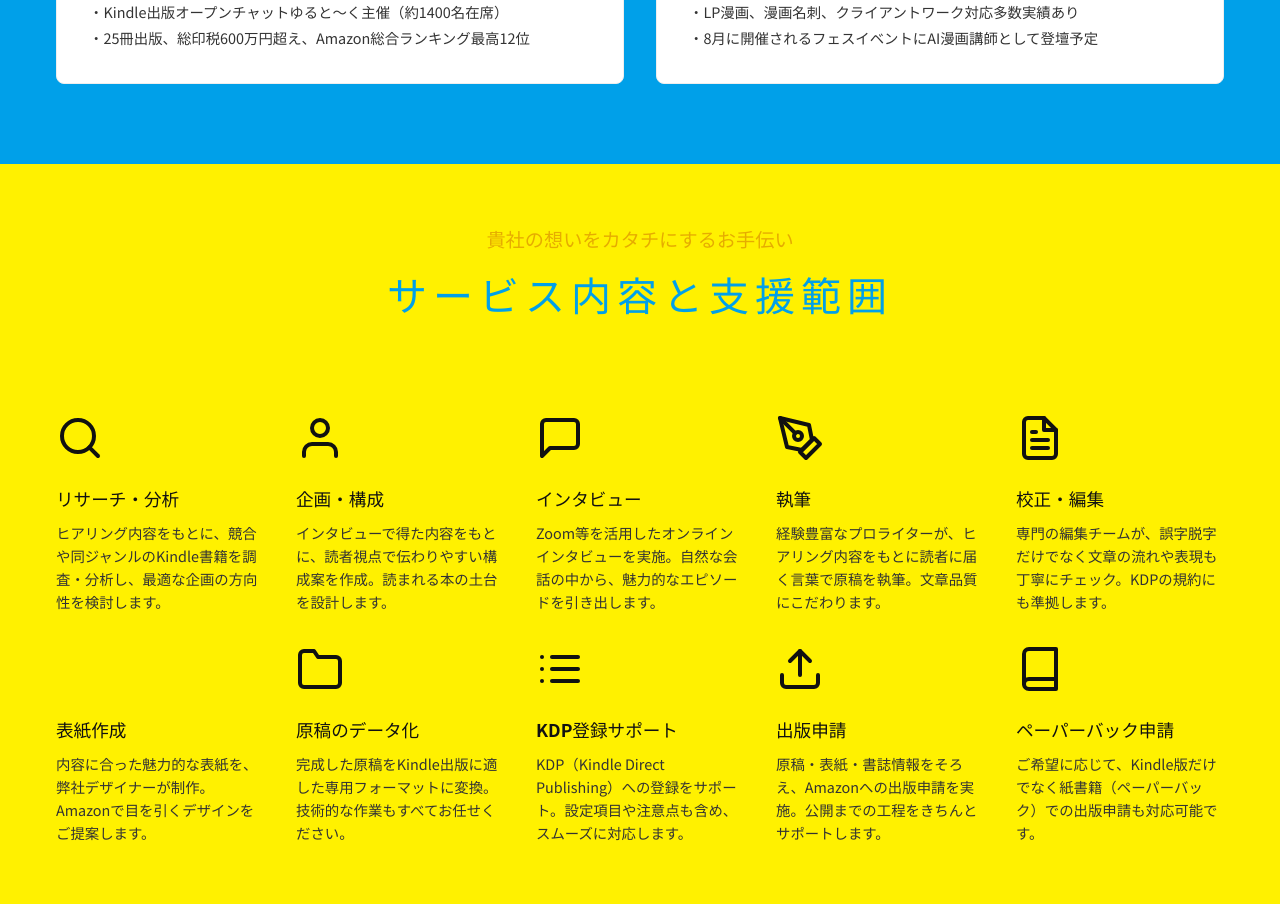
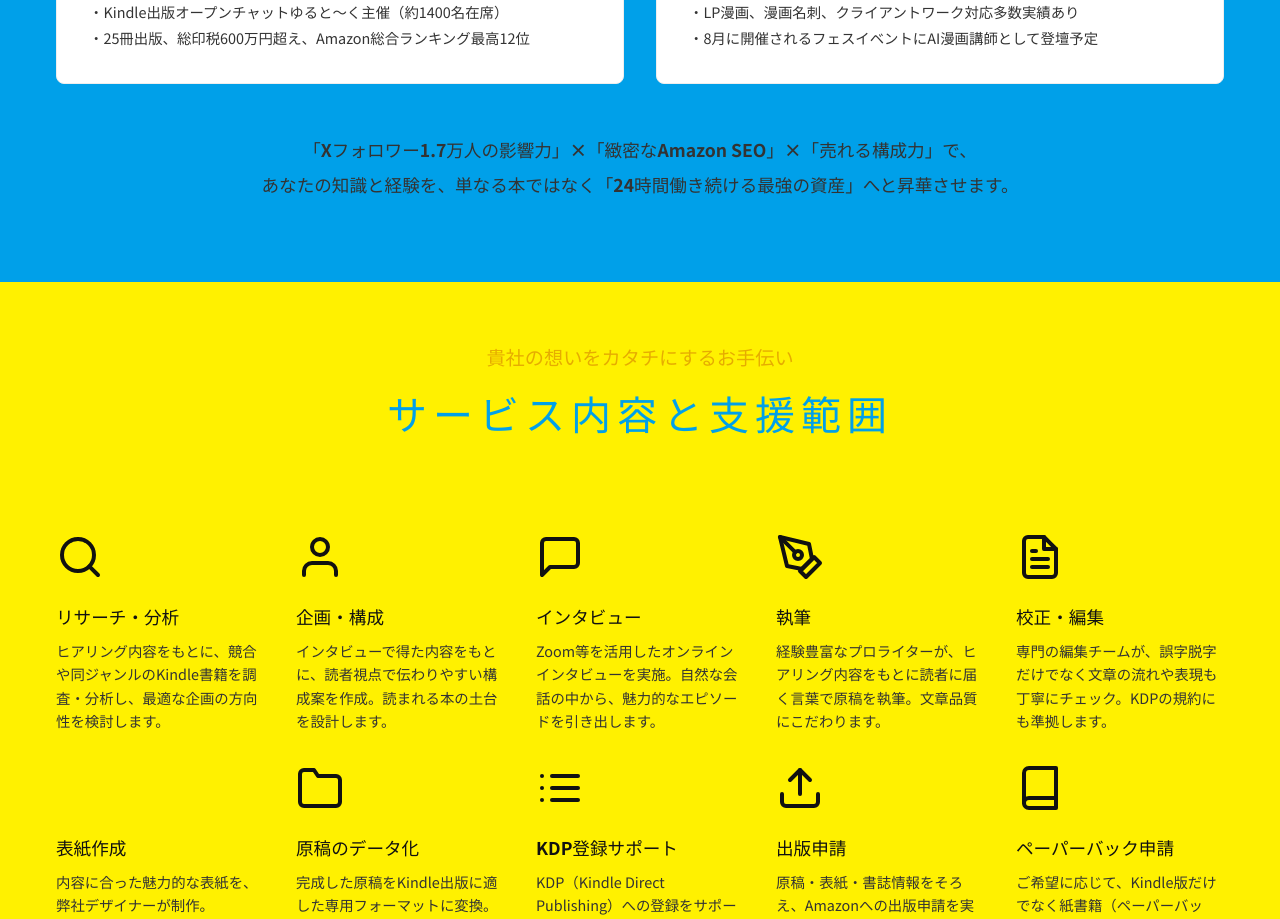
Before and after one commit to rikutoaimanga-max/Kindle-Publishing-Homepage, a React (Vite) app: page / in a window 1280 px wide. Shown: the part 7840-8759 px from the top of the page. Built offline with nearby package versions, Linux system fonts and the light colour scheme.

Commit message:
Content: Add message below profile cards

```diff
--- a/src/components/Profile.jsx
+++ b/src/components/Profile.jsx
@@ -48,6 +48,10 @@ const Profile = () => {
                         </p>
                     </div>
                 </div>
+                <div style={{ marginTop: '3rem', textAlign: 'center', fontSize: '1.1rem', fontWeight: 'bold', lineHeight: '2' }}>
+                    「Xフォロワー1.7万人の影響力」×「緻密なAmazon SEO」×「売れる構成力」で、<br />
+                    あなたの知識と経験を、単なる本ではなく「24時間働き続ける最強の資産」へと昇華させます。
+                </div>
             </div>
         </section>
     );
```
